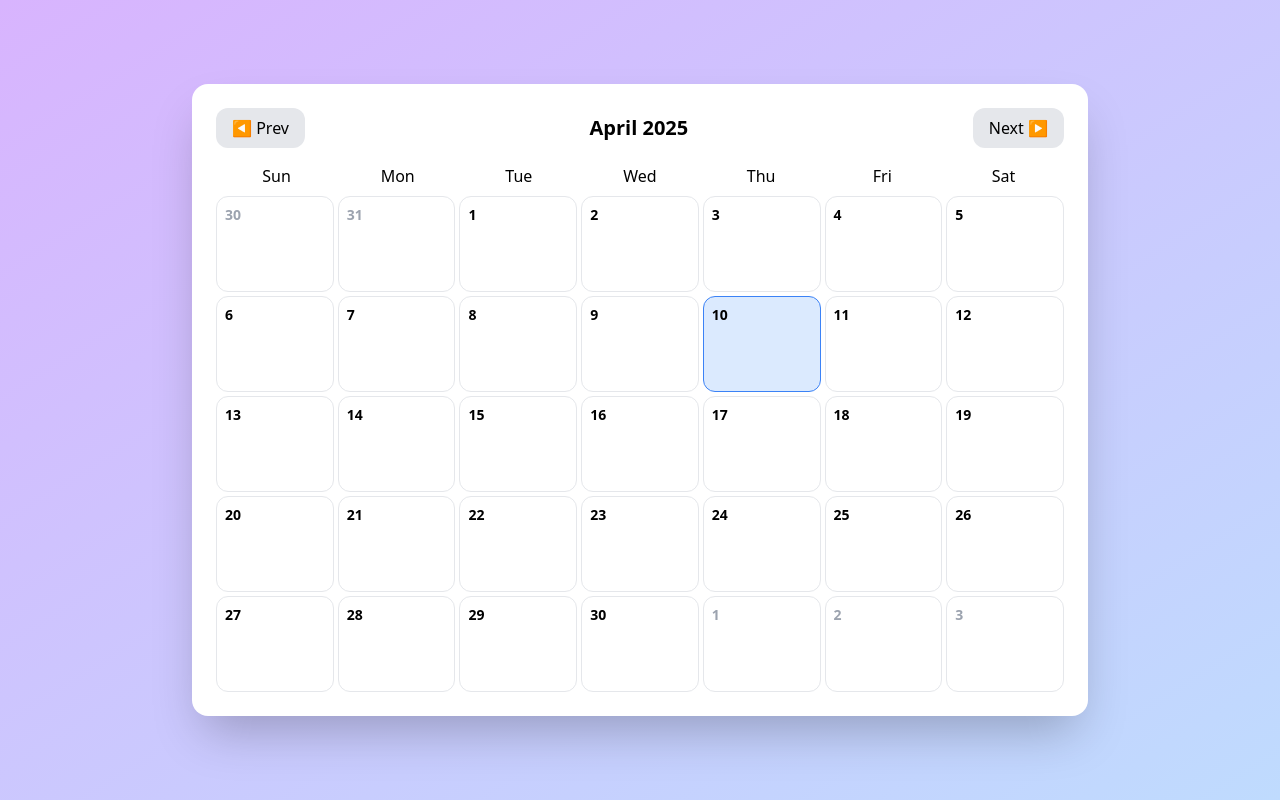
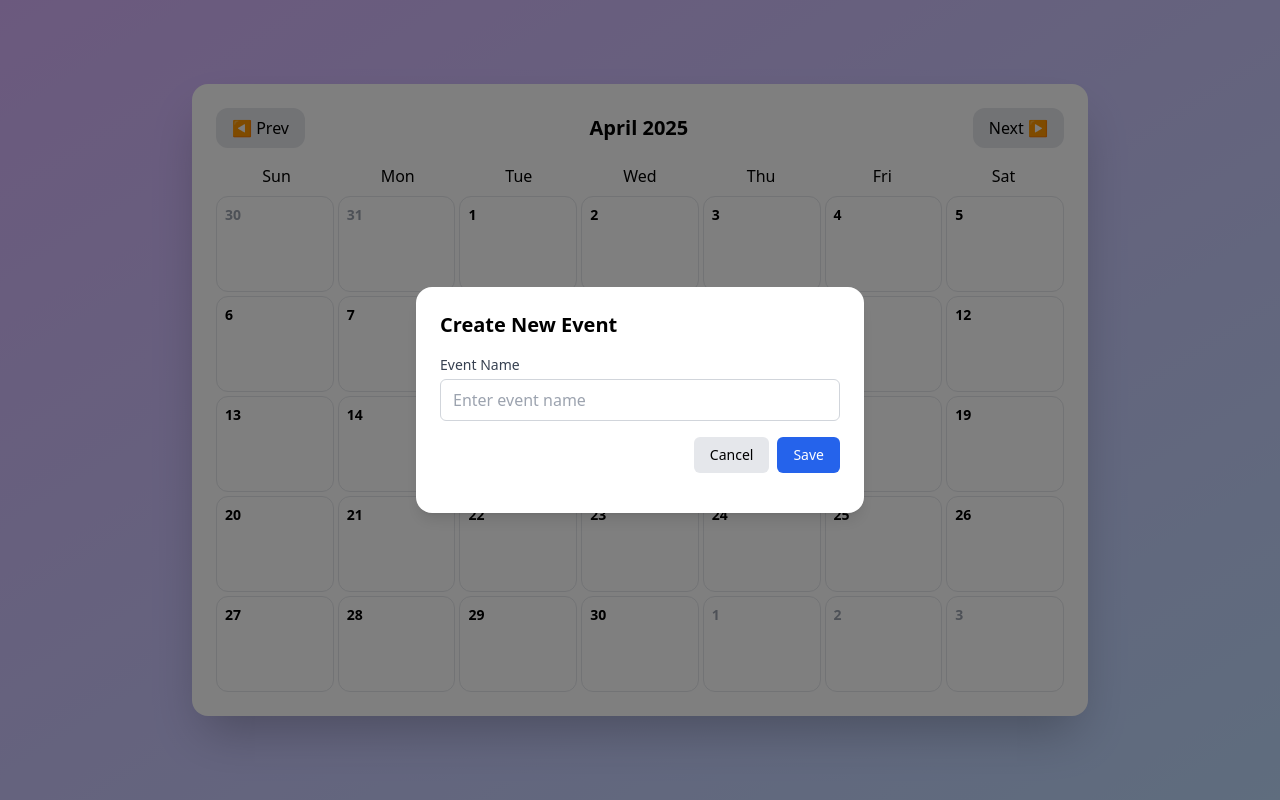
Before and after one commit to yash-sain/my-own-component-logic, a React (Create React App) app: page / in a window 1280 px wide. Both pictures are taken after a click on the element "10". Built offline with nearby package versions, Linux system fonts and the light colour scheme; the HTML template or start-up script is replaced by a standard one.

Commit message:
refactor/code

```diff
--- a/src/components/CalendarScheduler/CalendarScheduler.jsx
+++ b/src/components/CalendarScheduler/CalendarScheduler.jsx
@@ -1,10 +1,18 @@
-import { useState } from "react";
+import { useEffect, useState } from "react";
 import { format, startOfMonth, endOfMonth, startOfWeek, endOfWeek, addDays, addMonths, subMonths, isSameMonth, isSameDay } from "date-fns";
 
 export default function CalendarScheduler() {
     const [currentDate, setCurrentDate] = useState(new Date());
     const [selectedDate, setSelectedDate] = useState(new Date());
-    const [events, setEvents] = useState({});
+    const [events, setEvents] = useState(() => {
+        const storedVal = JSON?.parse(localStorage?.getItem("events"));
+        return storedVal ? storedVal : {}
+    });
+    const [showEventPopup, setShowEventPopup] = useState(false);
+
+    useEffect(() => {
+        localStorage.setItem("events", JSON.stringify(events));
+    }, [events]);
 
     const header = () => {
         return (
@@ -56,15 +64,17 @@ export default function CalendarScheduler() {
                 days.push(
                     <div
                         key={day}
-                        onClick={() => setSelectedDate(cloneDay)}
+                        onClick={() => { setSelectedDate(cloneDay); setShowEventPopup(true) }}
                         className={`border p-2 h-24 cursor-pointer flex flex-col justify-between rounded-xl transition
               ${!isSameMonth(day, monthStart) ? "text-gray-400" : ""}
               ${isSameDay(day, selectedDate) ? "bg-blue-100 border-blue-500" : "hover:bg-blue-50"}`}
                     >
                         <span className="text-sm font-semibold">{formattedDate}</span>
-                        <div className="text-xs truncate text-blue-600">
-                            {events[dayKey]?.[0]?.title || ""}
-                        </div>
+                        <ul className="text-xs mt-1 overflow-y-auto h-14">
+                            {(events[dayKey] || []).map((event, idx) => (
+                                <li key={idx} className="truncate">• {event}</li>
+                            ))}
+                        </ul>
                     </div>
                 );
                 day = addDays(day, 1);
@@ -75,12 +85,60 @@ export default function CalendarScheduler() {
         return <div className="space-y-1">{rows}</div>;
     };
 
+    const EventsPopup = () => {
+        const [eventName, setEventName] = useState("");
+        const handleSubmit = (e) => {
+            e?.preventDefault();
+            if (!eventName || !selectedDate) return;
+            const dateKey = format(selectedDate, "yyyy-MM-dd");
+            setEvents(prev => {
+                return {
+                    ...prev,
+                    [dateKey]: [...(prev[dateKey] || []), eventName]
+                }
+            });
+            setEventName("");
+            setShowEventPopup(false);
+        }
+        return (
+            <div className="fixed inset-0 bg-black bg-opacity-50 flex items-center justify-center z-50">
+                <div className="bg-white rounded-2xl shadow-lg p-6 w-full max-w-md">
+                    <h2 className="text-xl font-semibold mb-4">Create New Event</h2>
+                    <form onSubmit={handleSubmit} className="mb-4">
+                        <label htmlFor="eventname" className="block text-sm font-medium text-gray-700 mb-1">
+                            Event Name
+                        </label>
+                        <input
+                            type="text"
+                            id="eventname"
+                            name="eventname"
+                            value={eventName}
+                            onChange={(e) => setEventName(e?.target?.value)}
+                            className="w-full border border-gray-300 rounded-md px-3 py-2 focus:outline-none focus:ring-2 focus:ring-blue-500"
+                            placeholder="Enter event name"
+                        />
+                        <div className="flex justify-end mt-4 gap-2">
+                            <button onClick={() => setShowEventPopup(false)} className="px-4 py-2 rounded-md bg-gray-200 hover:bg-gray-300 text-sm">
+                                Cancel
+                            </button>
+                            <button type="submit" className="px-4 py-2 rounded-md bg-blue-600 hover:bg-blue-700 text-white text-sm">
+                                Save
+                            </button>
+                        </div>
+                    </form>
+                </div>
+            </div>
+        );
+    };
+
+
     return (
         <div className="min-h-screen bg-gradient-to-br from-purple-300 to-blue-200 flex items-center justify-center p-4">
             <div className="bg-white shadow-2xl rounded-2xl p-6 w-full max-w-4xl">
                 {header()}
                 {daysOfWeek()}
                 {cells()}
+                {showEventPopup && <EventsPopup />}
             </div>
         </div>
     );
```
